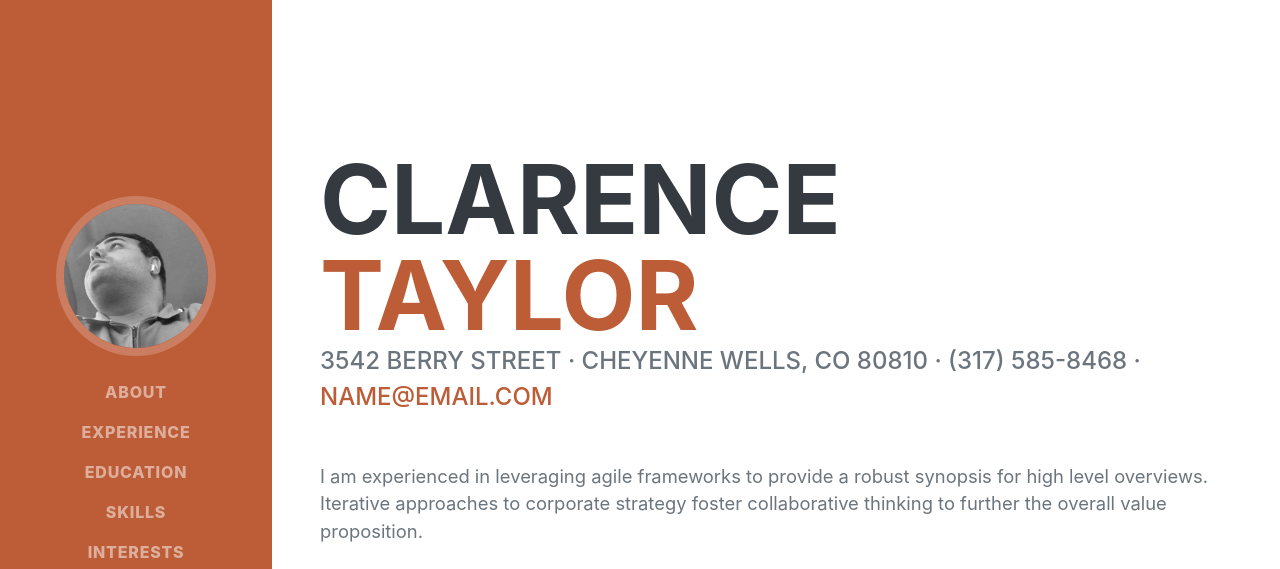
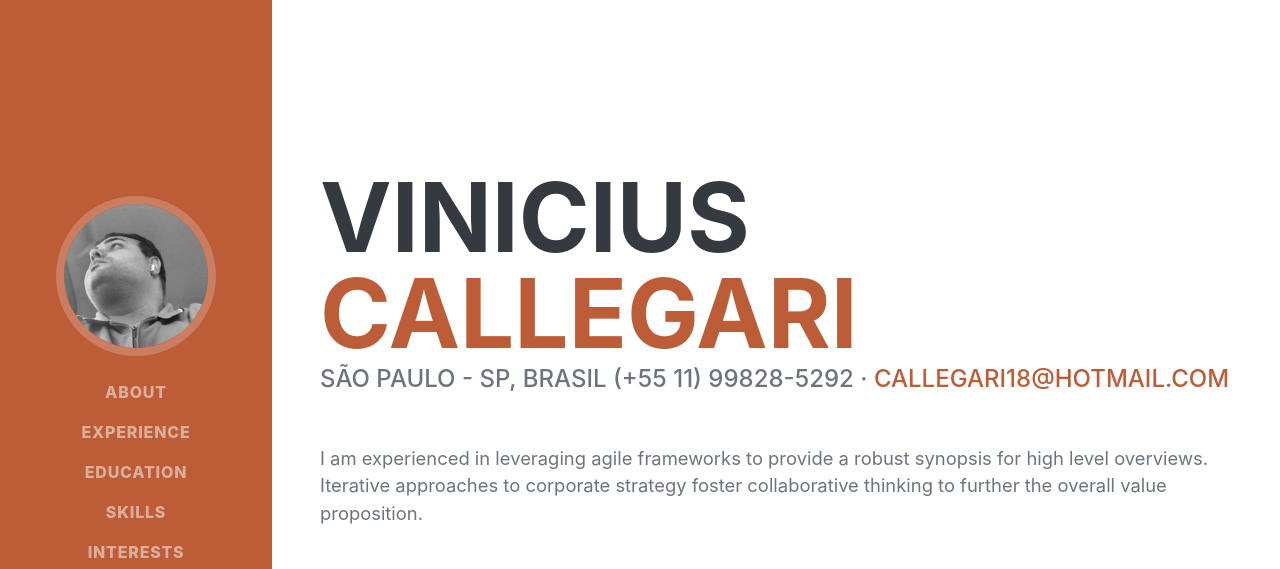
Before and after one commit to callegari18/callegari18.github.io, a plain HTML site: page index.html in a window 1280 px wide. Shown: the top 569 px of the page. Drawn offline with nearby package versions, Linux system fonts and the light colour scheme; a web font is replaced by a local one.

Commit message:
adicionando informações

```diff
--- a/index.html
+++ b/index.html
@@ -5,7 +5,7 @@
         <meta name="viewport" content="width=device-width, initial-scale=1, shrink-to-fit=no" />
         <meta name="description" content="" />
         <meta name="author" content="" />
-        <title>Resume - Start Bootstrap Theme</title>
+        <title>Perfil</title>
         <link rel="icon" type="image/x-icon" href="assets/img/favicon.ico" />
         <!-- Font Awesome icons (free version)-->
         <script src="https://use.fontawesome.com/releases/v5.13.0/js/all.js" crossorigin="anonymous"></script>
@@ -19,7 +19,7 @@
         <!-- Navigation-->
         <nav class="navbar navbar-expand-lg navbar-dark bg-primary fixed-top" id="sideNav">
             <a class="navbar-brand js-scroll-trigger" href="#page-top">
-                <span class="d-block d-lg-none">Clarence Taylor</span>
+                <span class="d-block d-lg-none">Vinicius Callegari</span>
                 <span class="d-none d-lg-block"><img class="img-fluid img-profile rounded-circle mx-auto mb-2" src="assets/img/profile.jpg" alt="" /></span>
             </a>
             <button class="navbar-toggler" type="button" data-toggle="collapse" data-target="#navbarSupportedContent" aria-controls="navbarSupportedContent" aria-expanded="false" aria-label="Toggle navigation"><span class="navbar-toggler-icon"></span></button>
@@ -40,12 +40,12 @@
             <section class="resume-section" id="about">
                 <div class="resume-section-content">
                     <h1 class="mb-0">
-                        Clarence
-                        <span class="text-primary">Taylor</span>
+                        Vinicius
+                        <span class="text-primary">Callegari</span>
                     </h1>
                     <div class="subheading mb-5">
-                        3542 Berry Street · Cheyenne Wells, CO 80810 · (317) 585-8468 ·
-                        <a href="mailto:name@email.com">name@email.com</a>
+                        São Paulo - SP, Brasil (+55 11) 99828-5292 ·
+                        <a href="mailto:callegari18@hotmail.com">callegari18@hotmail.com</a>
                     </div>
                     <p class="lead mb-5">I am experienced in leveraging agile frameworks to provide a robust synopsis for high level overviews. Iterative approaches to corporate strategy foster collaborative thinking to further the overall value proposition.</p>
                     <div class="social-icons">
```
